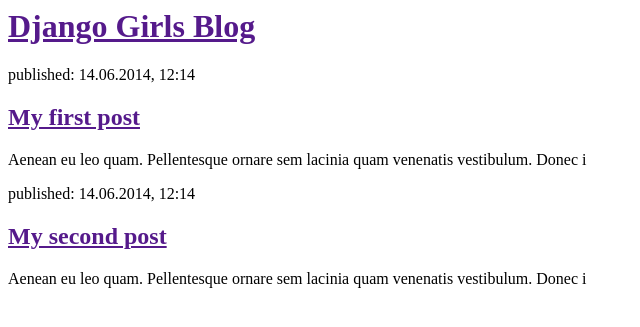
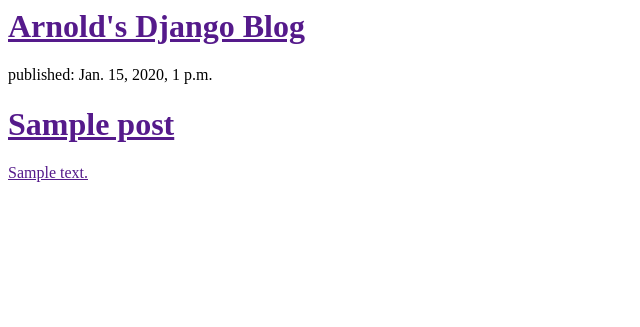
Before and after one commit to SirRwema/my-first-blog, a Django app: template blog/templates/blog/post_list.html in a window 1280 px wide. Shown: the top 327 px of the page, without its empty margins (0-640 px from the left). Run offline with Django 3.2, Linux system fonts and the light colour scheme; the template is opened without the code that fills it: values that come from a table or form of the project are taken from there, others are empty; tables that the repository leaves empty hold one stand-in row (values such as "Sample post").

Commit message:
Modified templates to display posts from database.

```diff
--- a/blog/templates/blog/post_list.html
+++ b/blog/templates/blog/post_list.html
@@ -1,20 +1,18 @@
 <html>
 	<head>
-		<title>Django	Girls	blog</title>
+		<title>Arnold's	blog</title>
 	</head>
 	<body>
 		<div>
-			<h1><a	href="">Django	Girls	Blog</a></h1>
+			<h1><a	href="">Arnold's Django Blog</a></h1>
 		</div>
-		<div>
-			<p>published:	14.06.2014,	12:14</p>
-			<h2><a	href="">My	first	post</a></h2>
-			<p>Aenean	eu	leo	quam.	Pellentesque	ornare	sem	lacinia	quam	venenatis	vestibulum.	Donec	i
-		</div>
-		<div>
-			<p>published:	14.06.2014,	12:14</p>
-			<h2><a	href="">My	second	post</a></h2>
-			<p>Aenean	eu	leo	quam.	Pellentesque	ornare	sem	lacinia	quam	venenatis	vestibulum.	Donec	i
-		</div>
+		{%	for	post in	posts	%}
+			<div>
+				<p>published: {{post.published_date}}</p>
+				<h1><a href="">{{post.title}}</h1>
+				<p>{{ post.body | linebreaks }} </p>
+			</div>
+		{%	endfor	%}
+
 	</body>
 </html>
--- a/blog/views.py
+++ b/blog/views.py
@@ -1,6 +1,9 @@
 from django.shortcuts import render
+from django.utils import timezone
+from .models import Post
 
 # Create your views here.
 
 def post_list(request):
-	return render(request, 'blog/post_list.html',{})
+	posts = Post.objects.filter(published_date__lte=timezone.now()).order_by('published_date')
+	return render(request, 'blog/post_list.html',{'posts': posts})
```
